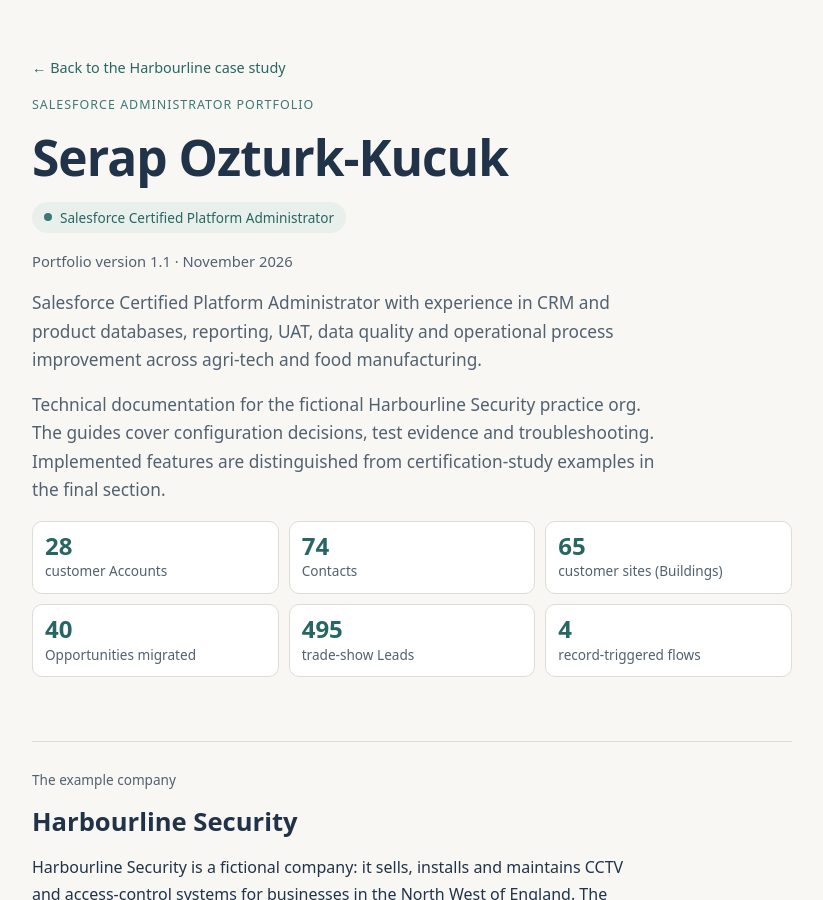
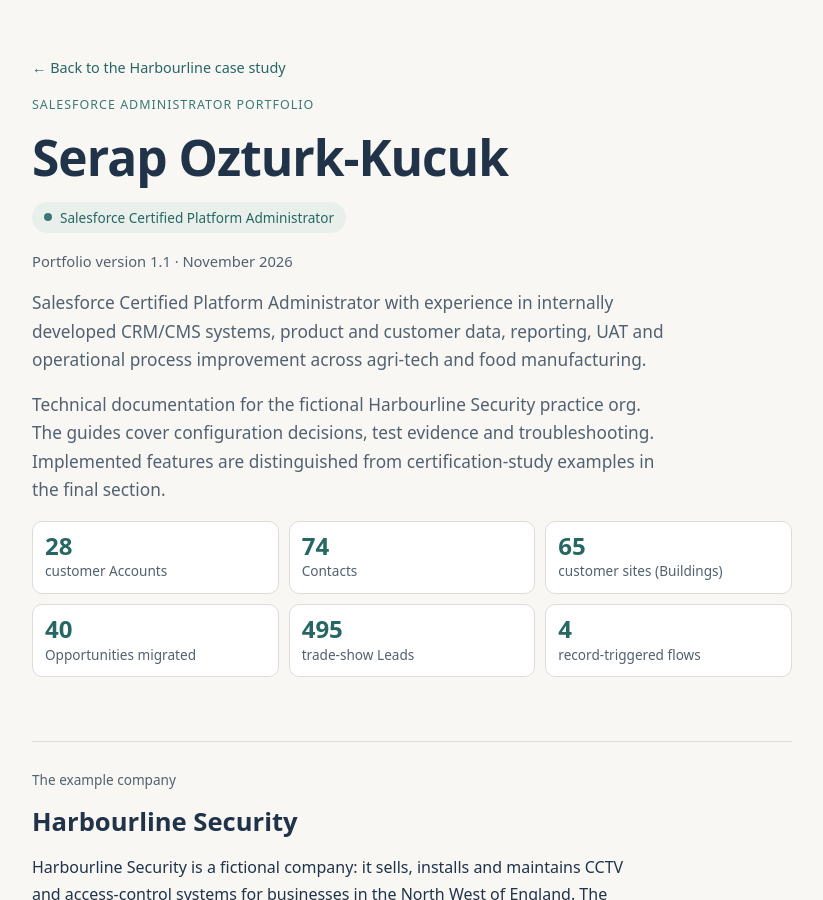
Before and after one commit to serapozturkkucuk/serapozturkkucuk.github.io, a Jekyll site: the page docs/harbourline/index.html, which Jekyll copies as it is, in a window 1280 px wide and 900 px high. Shown: the whole window, without its empty margins (228-1051 px from the left). Built offline with Jekyll 4.4.1, drawn with Linux system fonts in a browser that asks for light colours.

Commit message:
Clarify Doktar's internally developed CRM and CMS without implying personal software development

```diff
--- a/docs/harbourline/index.html
+++ b/docs/harbourline/index.html
@@ -158,7 +158,7 @@ footer { font-size: 0.85rem; color: var(--muted); border-top: 1px solid var(--li
     <h1>Serap Ozturk-Kucuk</h1>
     <span class="status">Salesforce Certified Platform Administrator</span>
     <p class="note">Portfolio version 1.1 · November 2026</p>
-    <p class="lede">Salesforce Certified Platform Administrator with experience in CRM and product databases, reporting, UAT, data quality and operational process improvement across agri-tech and food manufacturing.</p>
+    <p class="lede">Salesforce Certified Platform Administrator with experience in internally developed CRM/CMS systems, product and customer data, reporting, UAT and operational process improvement across agri-tech and food manufacturing.</p>
     <p class="lede">Technical documentation for the fictional Harbourline Security practice org. The guides cover configuration decisions, test evidence and troubleshooting. Implemented features are distinguished from certification-study examples in the final section.</p>
     <ol class="stats">
       <li><b>28</b>customer Accounts</li>
```
